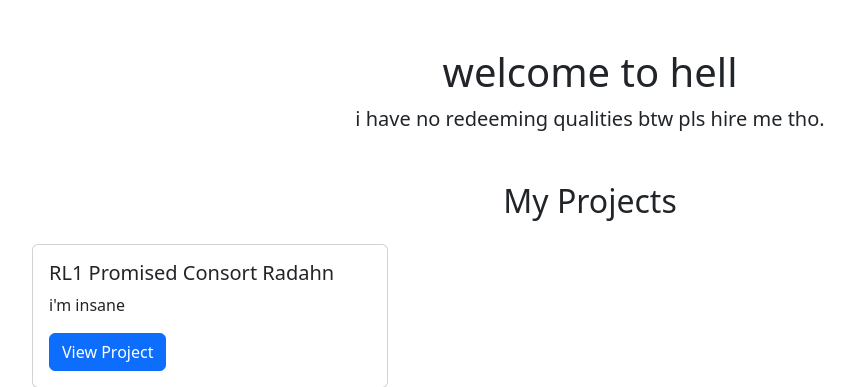
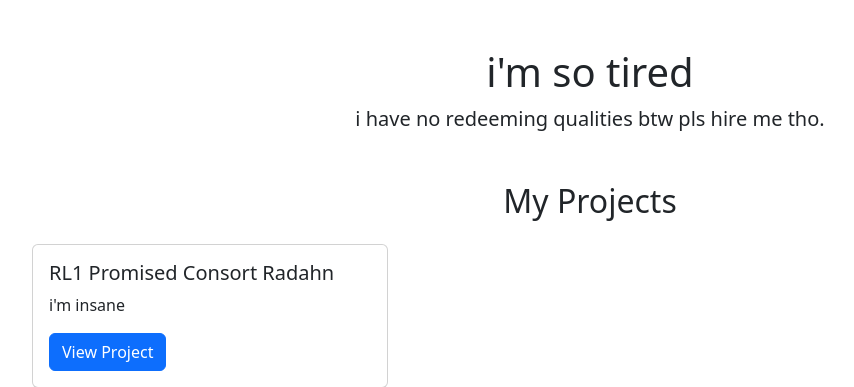
Before and after one commit to curtisbw2/portfolio, a Django app: page / in a window 1280 px wide. Shown: the part 56-443 px from the top of the page, without its empty margins (50-904 px from the left). Run offline with Django 5.2, Linux system fonts and the light colour scheme; data comes from the database, SQL or seed files in the repository.

Commit message:
Some update

```diff
--- a/main/templates/home.html
+++ b/main/templates/home.html
@@ -37,7 +37,7 @@
 
     <!-- Hero Section -->
     <div class="container text-center mt-5">
-        <h1>welcome to hell</h1>
+        <h1>i'm so tired</h1>
         <p class="lead">i have no redeeming qualities btw pls hire me tho.</p>
     </div>
 
--- a/portfolio/settings.py
+++ b/portfolio/settings.py
@@ -26,7 +26,7 @@ SECRET_KEY = 'django-insecure-g3t5v44*44a-6(##6slak21oi^u-$@qlk+rohno_pt_nxuoi2!
 # SECURITY WARNING: don't run with debug turned on in production!
 DEBUG = True
 
-ALLOWED_HOSTS = ['.elasticbeanstalk.com']
+ALLOWED_HOSTS = ['.elasticbeanstalk.com', 'curtisbw.pythonanywhere.com', '127.0.0.1']
 
 
 # Application definition
```
